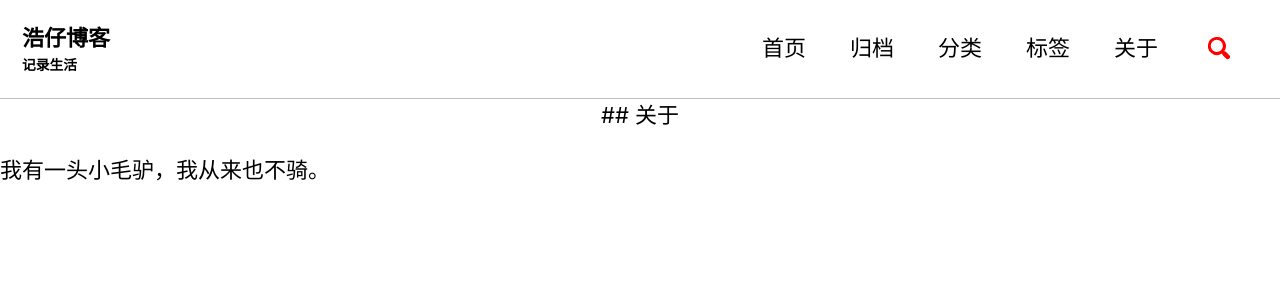
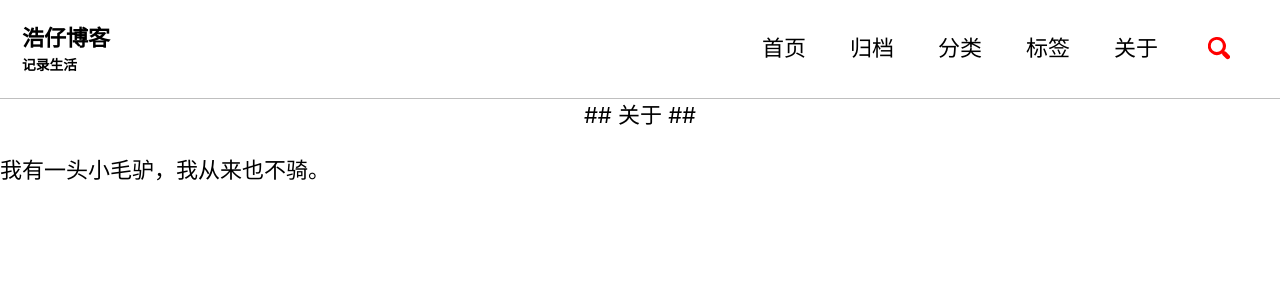
Before and after one commit to sunete/sunete.github.io, a Jekyll site: the page built from _pages/about.md, in a window 1280 px wide. Shown: the top 294 px of the page. Built offline with Jekyll 4.4.1, drawn with Linux system fonts in a browser that asks for light colours; cached includes are drawn as plain includes; nearby versions of some CDN libraries; our own code applies the rules of GitHub Pages for plain Markdown files.

Commit message:
some changes

```diff
--- a/_pages/about.md
+++ b/_pages/about.md
@@ -4,6 +4,6 @@ permalink: /about/
 icon: heart
 ---
 
-<center> ## 关于 </center>
+<center> ## 关于 ## </center>
 
 我有一头小毛驴，我从来也不骑。
```
